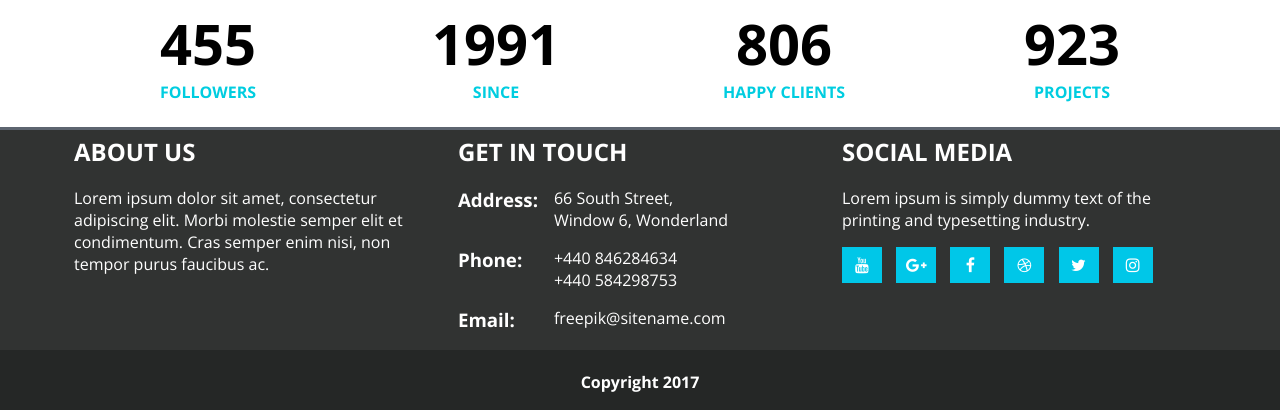
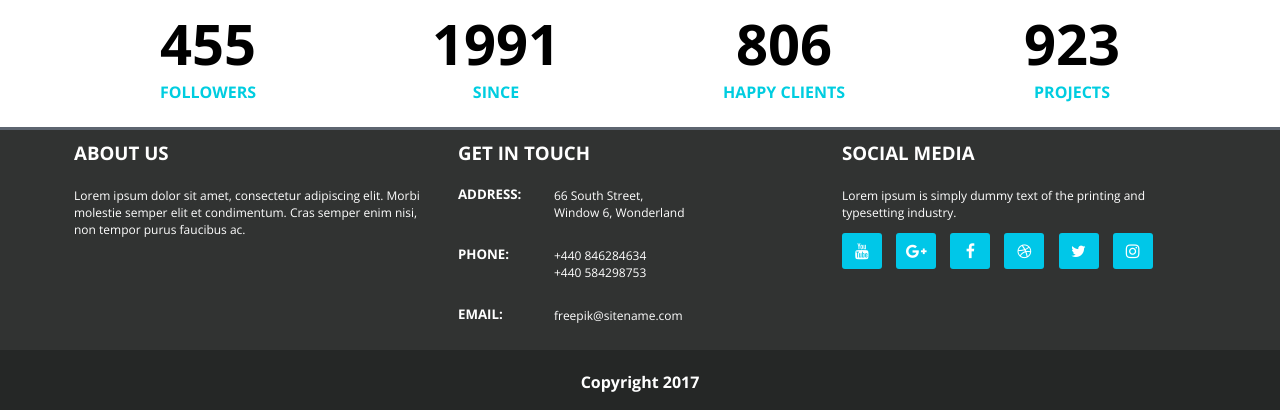
Before and after one commit to tomasz-konecki/tomasz-konecki.github.io, a website: page layouts/layout_2/index.html in a window 1280 px wide. Shown: the part 2119-2529 px from the top of the page. Drawn offline with nearby package versions, Linux system fonts and the light colour scheme.

Commit message:
Update repo

```diff
--- a/layouts/layout_2/css/style.css
+++ b/layouts/layout_2/css/style.css
@@ -15,7 +15,7 @@ body {
     clear: both;
 }
 .row {
-	overflow: hidden;
+  overflow: hidden;
 }
 header {
   background-color: #313234;
@@ -256,6 +256,9 @@ header > nav ul > li > a:hover {
   height: 220px;
   background: #313332;
 }
+footer p {
+  font-size: 12px;
+}
 
 footer .first-row {
   height: 50px;
@@ -272,14 +275,20 @@ footer .col-left, footer .col-right {
 footer .row-in-row {
   height: 60px;
 }
-footer .first-row h2 {
+footer .first-row h3,
+footer .row-in-row h5 {
   color: #fff;
   text-align: left;
   margin-top: 5px;
   padding-left: 10px;
   text-transform: uppercase;
 }
-footer .second-row p, footer .second-row h3, footer .second-row .icons {
+footer .first-row h3 {
+    padding-top: 5px;
+}
+footer .second-row p,
+footer .second-row h3,
+footer .second-row .icons {
   padding: 0 10px;
   color: #fff;
   margin-top: 7px;
@@ -291,6 +300,7 @@ footer i[class*='fa'] {
   padding: 10px;
   background: #00C7E8;
   margin-left: 10px;
+  border-radius: 3px;
 }
 footer i:first-child {
   margin-left: 0;
@@ -341,7 +351,7 @@ footer i:first-child {
 }
 
 @media (max-width: 1080px) {
-  footer .row-in-row h3 {
+  footer .row-in-row h4 {
     font-size: 1em;
   }
 }
@@ -363,7 +373,7 @@ footer i:first-child {
 }
 
 @media (max-width: 920px) {
-  footer .row-in-row h3 {
+  footer .row-in-row h4 {
     font-size: 0.7em;
   }
 }
@@ -432,7 +442,7 @@ footer i:first-child {
 }
 
 @media (max-width: 680px) {
-  footer .row-in-row h3 {
+  footer .row-in-row h4 {
     font-size: 0.6em;
   }
 }
@@ -457,7 +467,7 @@ footer i:first-child {
     font-size: 0.8em;
   }
 
-  footer .row-in-row h3 {
+  footer .row-in-row h4 {
     font-size: 0.5em;
   }
   footer h2 {
--- a/layouts/layout_2/index.html
+++ b/layouts/layout_2/index.html
@@ -278,13 +278,13 @@
 
       <div class="row first-row">
         <div class="col-4">
-          <h2>About us</h2>
+          <h3>About us</h3>
         </div>
         <div class="col-4">
-          <h2>Get in touch</h2>
+          <h3>Get in touch</h3>
         </div>
         <div class="col-4">
-          <h2>Social media</h2>
+          <h3>Social media</h3>
         </div>
       </div>
 
@@ -298,7 +298,7 @@
 
           <div class="row row-in-row">
             <div class="col-3 col-left">
-              <h3>Address:</h3>
+              <h5>Address:</h5>
             </div>
             <div class="col-9 col-right">
               <p>66 South Street,<br>
@@ -308,7 +308,7 @@
 
           <div class="row row-in-row">
            <div class="col-3 col-left">
-              <h3>Phone:</h3>
+              <h5>Phone:</h5>
            </div>
            <div class="col-9 col-right">
               <p>+440 846284634<br>
@@ -318,7 +318,7 @@
 
           <div class="row row-in-row">
             <div class="col-3 col-left">
-             <h3>Email:</h3>
+             <h5>Email:</h5>
             </div>
             <div class="col-9 col-right">
              <p>freepik@sitename.com</p>
```
Also changed, not shown: index.html (+6 -4 lines).
